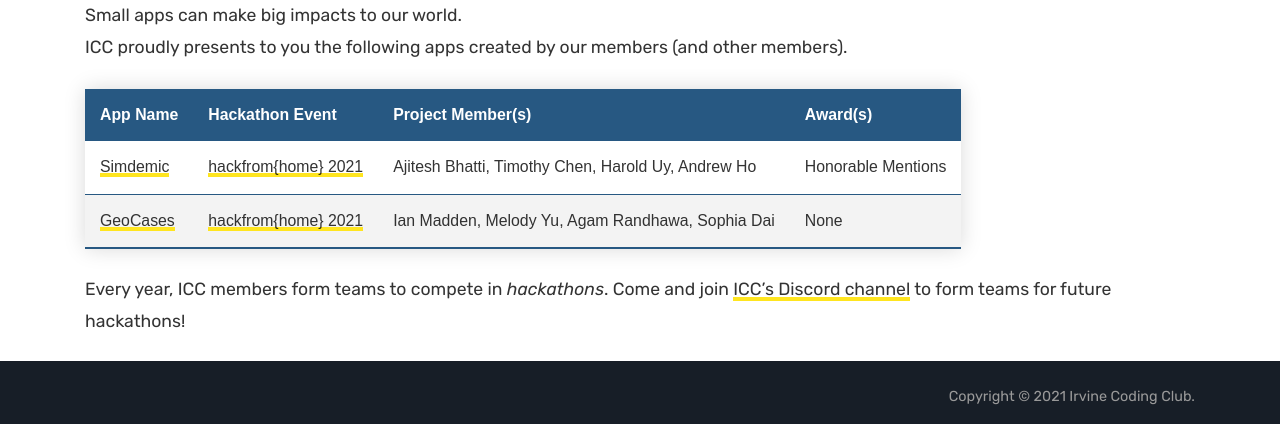
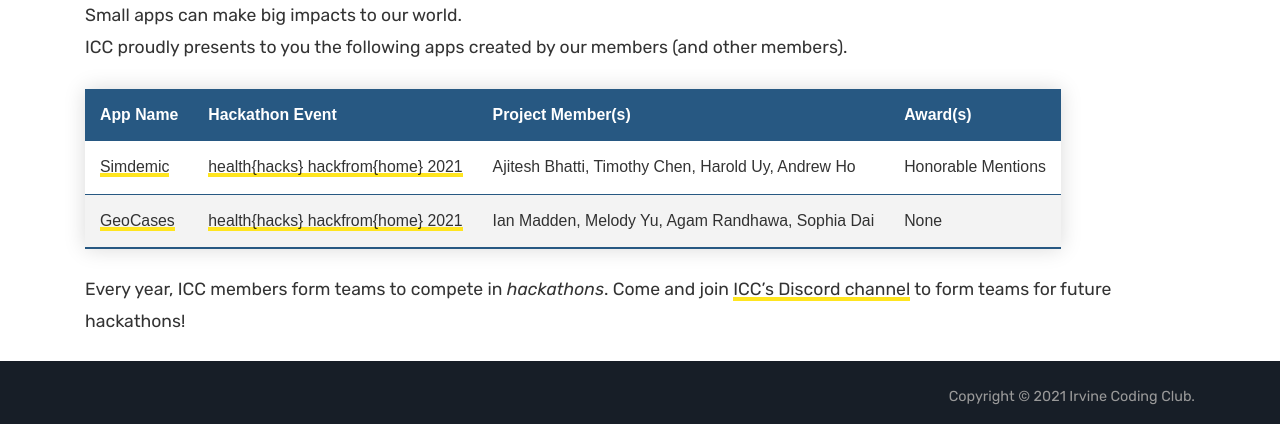
Before and after one commit to irvinecodingclub/irvinecodingclub.github.io, a Jekyll site: the page built from hackathon.md, in a window 1280 px wide, cut to the strip 481-905 px from the top of the page. Built offline with Jekyll 4.4.1, drawn with Linux system fonts in a browser that asks for light colours.

Commit message:
Update hackathon.md

```diff
--- a/hackathon.md
+++ b/hackathon.md
@@ -21,13 +21,13 @@ ICC proudly presents to you the following apps created by our members (and other
     <tbody>
         <tr>
             <td><a href="https://simdemic.timothychen.repl.co/">Simdemic</a></td>
-            <td><a href="https://healthhacks.tech">hackfrom{home} 2021</a></td>
+            <td><a href="https://healthhacks.tech">health{hacks} hackfrom{home} 2021</a></td>
             <td>Ajitesh Bhatti, Timothy Chen, Harold Uy, Andrew Ho</td>
             <td>Honorable Mentions</td>
         </tr>
         <tr>
             <td><a href="https://geocases.irvinecoding.club">GeoCases</a></td>
-            <td><a href="https://healthhacks.tech">hackfrom{home} 2021</a></td>
+            <td><a href="https://healthhacks.tech">health{hacks} hackfrom{home} 2021</a></td>
             <td>Ian Madden, Melody Yu, Agam Randhawa, Sophia Dai</td>
             <td>None</td>
         </tr>
```
